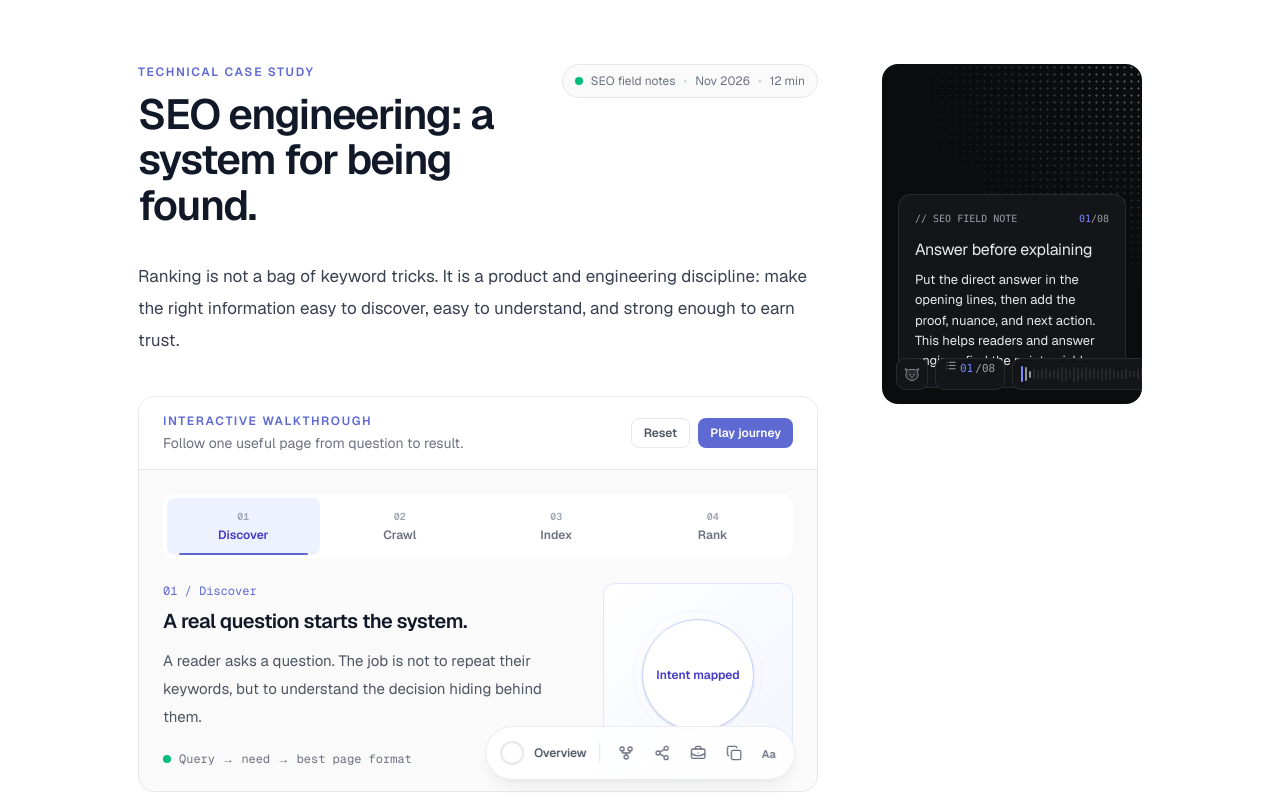
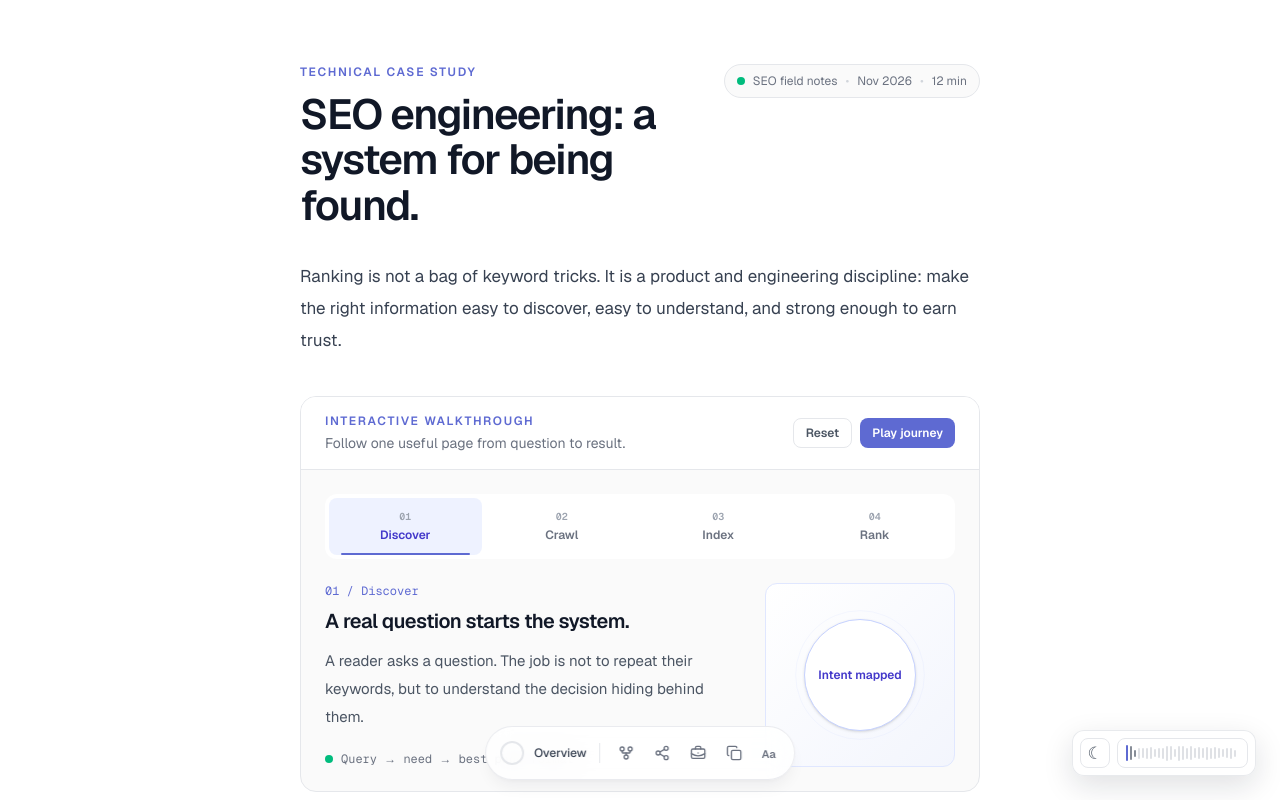
Before and after one commit to sudoKrishna/krishna, a Next.js app: page /blog/seo-engineering in a window 1280 px wide. Shown: the top 800 px of the page. Built offline with nearby package versions, Linux system fonts and the light colour scheme.

Commit message:
refactor: use compact article scrubber and theme control

```diff
--- a/app/blog/seo-engineering/_components/BlogLayout.tsx
+++ b/app/blog/seo-engineering/_components/BlogLayout.tsx
@@ -3,7 +3,8 @@
 import { motion } from "framer-motion";
 import { ReactNode, useEffect, useState } from "react";
 import { FloatingDock } from "./FloatingDock";
-import Manifesto from "./manifesto/Manifesto";
+import { ReadingControls } from "./ReadingControls";
+import styles from "./ReadingControls.module.css";
 
 export type TocItem = { id: string; label: string };
 
@@ -13,6 +14,7 @@ export function Reveal({ children, className = "" }: { children: ReactNode; clas
 
 export function BlogLayout({ children, toc }: { children: ReactNode; toc: TocItem[] }) {
   const [active, setActive] = useState(toc[0]?.id ?? "");
+  const [theme, setTheme] = useState<"light" | "dark">("light");
   useEffect(() => {
     const nodes = toc.map(({ id }) => document.getElementById(id)).filter(Boolean) as HTMLElement[];
     const observer = new IntersectionObserver(entries => {
@@ -23,15 +25,11 @@ export function BlogLayout({ children, toc }: { children: ReactNode; toc: TocIte
     return () => observer.disconnect();
   }, [toc]);
 
-  return <div className="min-h-screen bg-white text-[#111827] [--seo-accent:#5E6AD2]">
-    <div className="mx-auto grid max-w-[1120px] grid-cols-1 gap-10 px-5 py-10 lg:grid-cols-[minmax(0,680px)_260px] lg:justify-center lg:gap-16 lg:px-8 lg:py-16">
+  return <div className={styles.page} data-theme={theme}>
+    <div className="mx-auto w-full max-w-[680px] px-5 py-10 lg:px-0 lg:py-16">
       <main className="min-w-0 pb-24">{children}</main>
-      <aside className="hidden self-start lg:block">
-        <div className="sticky top-[calc(100vh-390px)] w-[260px]">
-          <Manifesto />
-        </div>
-      </aside>
     </div>
+    <ReadingControls toc={toc} active={active} theme={theme} onThemeChange={() => setTheme((value) => value === "light" ? "dark" : "light")} />
     <FloatingDock toc={toc} active={active} />
   </div>;
 }
```
